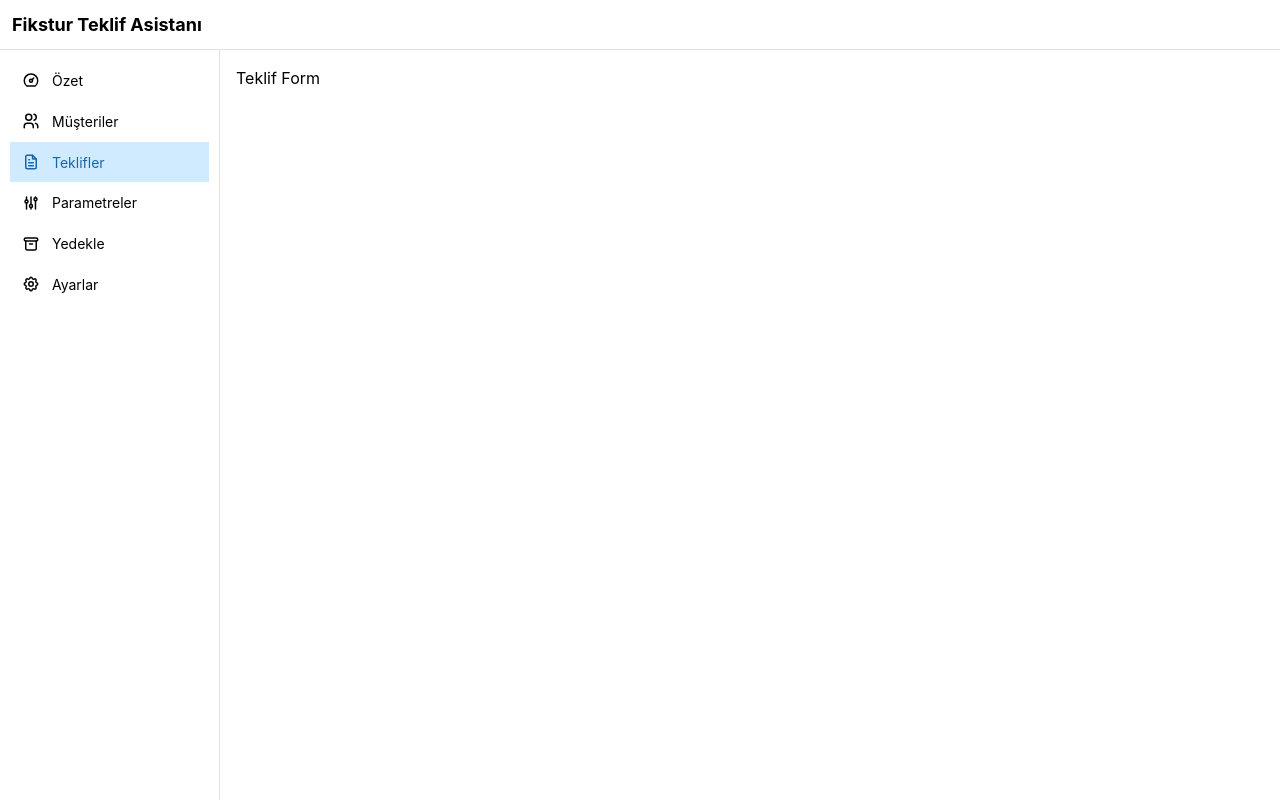
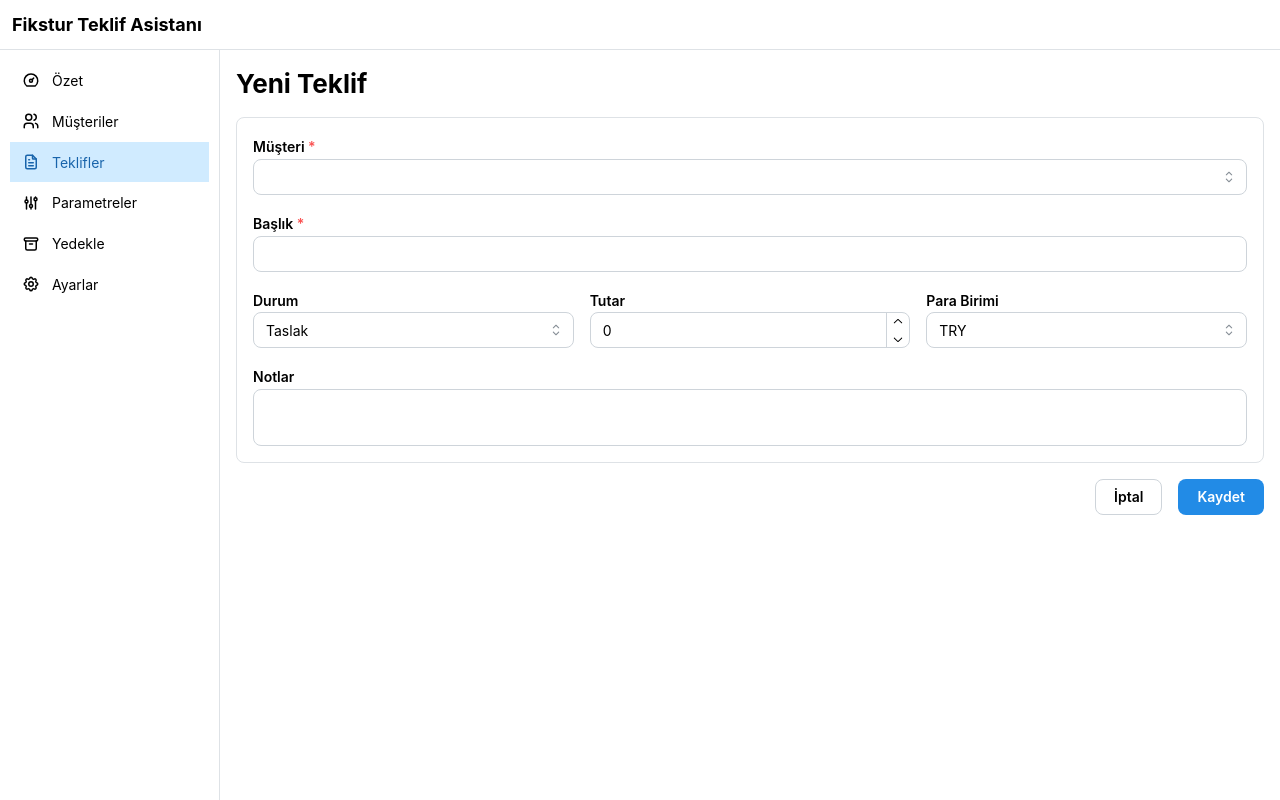
Before and after one commit to tahatolga/teklif_asistani, a React (Vite) app: page /proposals/new in a window 1280 px wide. Built offline with nearby package versions, Linux system fonts and the light colour scheme.

Commit message:
feat(frontend): proposal dynamic form with prefill and validation

```diff
--- a/src/routes/Proposals/Form.tsx
+++ b/src/routes/Proposals/Form.tsx
@@ -1 +1,215 @@
-export function ProposalForm() { return <div>Teklif Form</div>; }
+import {
+  Button, Divider, Group, Paper, Select, Stack, Textarea,
+  TextInput, Title, NumberInput, Text,
+} from "@mantine/core";
+import { useForm, Controller } from "react-hook-form";
+import { zodResolver } from "@hookform/resolvers/zod";
+import { z } from "zod";
+import { useEffect, useMemo, useState } from "react";
+import { useNavigate, useParams, useSearchParams } from "react-router-dom";
+import { api } from "../../lib/api";
+import { buildZodSchema } from "../../lib/schema";
+import { DynamicField } from "../../components/DynamicField";
+import { showError, showSuccess } from "../../lib/errors";
+import { tr } from "../../lib/i18n/tr";
+import { useParameters } from "../../stores/parameters";
+import { useSettings } from "../../stores/settings";
+import type {
+  CustomerSummary, ProposalInput, ProposalStatus,
+} from "../../types";
+
+const statuses: ProposalStatus[] = [
+  "taslak", "gonderildi", "kazanildi", "kaybedildi", "beklemede",
+];
+
+export function ProposalForm() {
+  const { id } = useParams<{ id?: string }>();
+  const [search] = useSearchParams();
+  const nav = useNavigate();
+  const catalog = useParameters((s) => s.catalog);
+  const settings = useSettings((s) => s.settings);
+
+  const [customers, setCustomers] = useState<CustomerSummary[]>([]);
+  const [prefilledKeys, setPrefilledKeys] = useState<Set<string>>(new Set());
+
+  const coreSchema = z.object({
+    customer_id: z.string().min(1, "Müşteri seçilmeli"),
+    title: z.string().min(1, "Başlık zorunlu"),
+    status: z.enum(["taslak", "gonderildi", "kazanildi", "kaybedildi", "beklemede"]),
+    total_amount: z.coerce.number().min(0),
+    currency: z.string().min(1),
+    notes: z.string().optional(),
+  });
+
+  const dynamicSchema = useMemo(
+    () => buildZodSchema(catalog?.parameters ?? []),
+    [catalog]);
+
+  const fullSchema = useMemo(
+    () => coreSchema.merge(dynamicSchema as unknown as typeof coreSchema),
+    [dynamicSchema]);
+
+  type FormValues = z.infer<typeof coreSchema> & Record<string, unknown>;
+
+  const { handleSubmit, control, reset, watch, setValue } = useForm<FormValues>({
+    resolver: zodResolver(fullSchema) as never,
+    defaultValues: {
+      customer_id: search.get("customer") ?? "",
+      title: "",
+      status: "taslak",
+      total_amount: 0,
+      currency: settings?.default_currency ?? "TRY",
+      notes: "",
+    },
+  });
+
+  const watchedCustomer = watch("customer_id");
+
+  useEffect(() => { api.listCustomers().then(setCustomers).catch(showError); }, []);
+
+  useEffect(() => {
+    if (id) {
+      api.getProposal(id).then((p) => {
+        reset({
+          customer_id: p.customer_id,
+          title: p.title,
+          status: p.status,
+          total_amount: p.total_amount,
+          currency: p.currency,
+          notes: p.notes,
+          ...p.custom_fields,
+        });
+        setPrefilledKeys(new Set());
+      }).catch(showError);
+    }
+  }, [id]);
+
+  useEffect(() => {
+    if (id || !catalog || !watchedCustomer) return;
+    api.getPrefillValues(watchedCustomer).then((values) => {
+      const keys = new Set<string>();
+      for (const p of catalog.parameters) {
+        if (p.key in values) {
+          setValue(p.key, values[p.key] as never);
+          keys.add(p.key);
+        }
+      }
+      setPrefilledKeys(keys);
+    }).catch(() => {});
+  }, [watchedCustomer, catalog, id]);
+
+  const onSubmit = handleSubmit(async (values) => {
+    const params = catalog?.parameters ?? [];
+    const custom_fields: Record<string, unknown> = {};
+    for (const p of params) {
+      custom_fields[p.key] = values[p.key];
+    }
+    const input: ProposalInput = {
+      customer_id: values.customer_id,
+      title: values.title,
+      status: values.status,
+      total_amount: values.total_amount,
+      currency: values.currency,
+      notes: values.notes ?? "",
+      custom_fields,
+    };
+    try {
+      if (id) await api.updateProposal(id, input);
+      else await api.createProposal(input);
+      showSuccess("Kaydedildi");
+      nav("/proposals");
+    } catch (err) { showError(err); }
+  });
+
+  return (
+    <Stack>
+      <Title order={2}>
+        {id ? tr.proposal.editTitle : tr.proposal.newTitle}
+      </Title>
+      <form onSubmit={onSubmit}>
+        <Stack>
+          <Paper p="md" withBorder>
+            <Stack>
+              <Controller name="customer_id" control={control}
+                render={({ field, fieldState }) => (
+                  <Select label={tr.customer.singular} required
+                    data={customers.map((c) => ({ value: c.id, label: c.name }))}
+                    value={field.value} onChange={(v) => field.onChange(v ?? "")}
+                    error={fieldState.error?.message} searchable
+                  />
+                )} />
+              <Controller name="title" control={control}
+                render={({ field, fieldState }) => (
+                  <TextInput label={tr.proposal.title} required
+                    value={field.value}
+                    onChange={(e) => field.onChange(e.currentTarget.value)}
+                    error={fieldState.error?.message} />
+                )} />
+              <Group grow>
+                <Controller name="status" control={control}
+                  render={({ field }) => (
+                    <Select label={tr.proposal.status}
+                      data={statuses.map((s) => ({
+                        value: s, label: tr.proposal.statuses[s],
+                      }))}
+                      value={field.value}
+                      onChange={(v) => v && field.onChange(v)} />
+                  )} />
+                <Controller name="total_amount" control={control}
+                  render={({ field, fieldState }) => (
+                    <NumberInput label={tr.proposal.total}
+                      value={field.value}
+                      onChange={(v) =>
+                        field.onChange(typeof v === "number" ? v : 0)}
+                      error={fieldState.error?.message}
+                      thousandSeparator="."
+                      decimalSeparator=","
+                    />
+                  )} />
+                <Controller name="currency" control={control}
+                  render={({ field }) => (
+                    <Select label={tr.proposal.currency}
+                      data={["TRY", "EUR", "USD"]}
+                      value={field.value}
+                      onChange={(v) => v && field.onChange(v)} />
+                  )} />
+              </Group>
+              <Controller name="notes" control={control}
+                render={({ field }) => (
+                  <Textarea label={tr.proposal.notes} autosize minRows={2}
+                    value={(field.value as string) ?? ""}
+                    onChange={(e) => field.onChange(e.currentTarget.value)} />
+                )} />
+            </Stack>
+          </Paper>
+          {catalog && catalog.parameters.length > 0 && (
+            <Paper p="md" withBorder>
+              <Stack>
+                <Group justify="space-between">
+                  <Title order={4}>{tr.parameter.plural}</Title>
+                  {prefilledKeys.size > 0 && !id && (
+                    <Text size="xs" c="dimmed">
+                      Bazı alanlar son teklifinden dolduruldu
+                    </Text>
+                  )}
+                </Group>
+                <Divider />
+                {catalog.parameters.map((p) => (
+                  <DynamicField key={p.key} param={p}
+                    control={control as never}
+                    fromLastBadge={prefilledKeys.has(p.key)} />
+                ))}
+              </Stack>
+            </Paper>
+          )}
+          <Group justify="flex-end">
+            <Button variant="default" onClick={() => nav("/proposals")}>
+              {tr.common.cancel}
+            </Button>
+            <Button type="submit">{tr.common.save}</Button>
+          </Group>
+        </Stack>
+      </form>
+    </Stack>
+  );
+}
```
